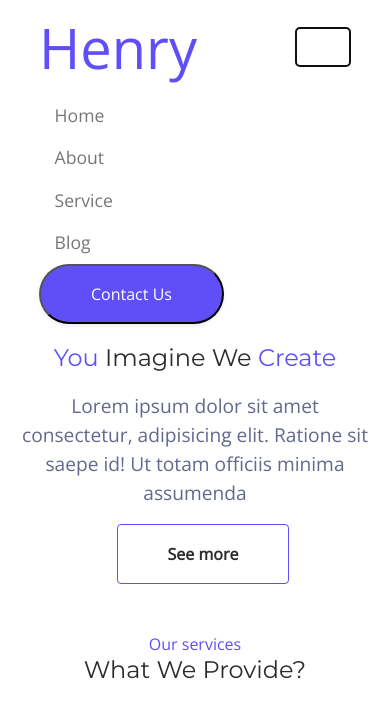
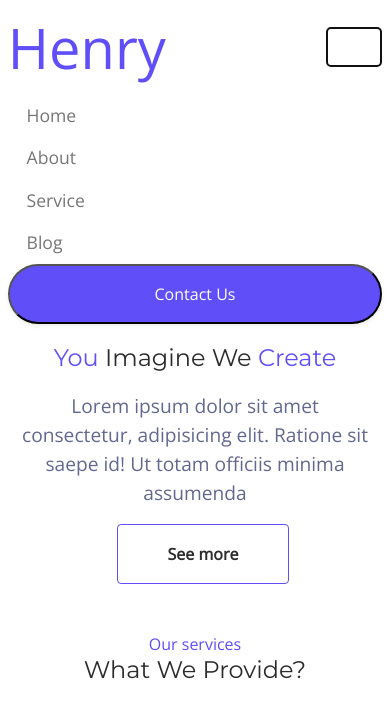
Before and after one commit to HenryGlo/demo, a plain HTML site: page index.html in a window 390 px wide. Both pictures are taken after a click on the button "Toggle navigation". Shown: the top 721 px of the page. Drawn offline with nearby package versions, Linux system fonts and the light colour scheme.

Commit message:
Add files via upload

```diff
--- a/css/style.css
+++ b/css/style.css
@@ -251,6 +251,19 @@ section#pro div.opt div.item-p:hover div.title {
 
 
 @media (max-width: 768px) {
+    .navbar {
+        padding:0 2%;
+    }
+    .btn-page {
+        background:#604FF8;
+        box-shadow: 0 .125rem .25rem rgba(0,0,0,.075);
+        border-radius: 50px;
+        color: #ffffff;
+        height: 60px;
+        padding: 15px 50px;
+        font-weight: 500;
+        width: 100%;
+    }
     section#info div.title {
         margin-top: 20px;
         text-align: center;
```
